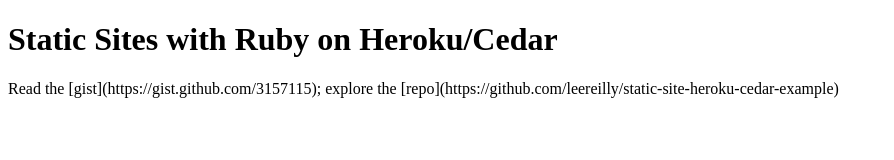
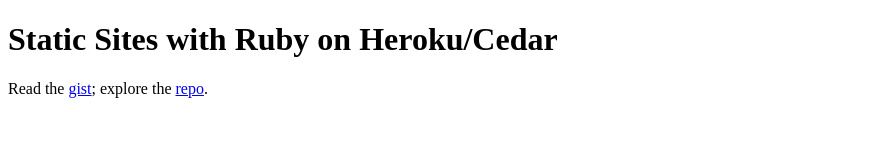
Before and after one commit to leereilly/static-site-heroku-cedar-example, a plain HTML site: page public/index.html in a window 1280 px wide. Shown: the whole page, without its empty margins (0-894 px from the left). Drawn offline with Linux system fonts and the light colour scheme.

Commit message:
Note to self: stop writing so much markdown

```diff
--- a/public/index.html
+++ b/public/index.html
@@ -6,6 +6,6 @@
 </head>
 <body>
   <h1>Static Sites with Ruby on Heroku/Cedar</h1>
-  <p>Read the [gist](https://gist.github.com/3157115); explore the [repo](https://github.com/leereilly/static-site-heroku-cedar-example)</p>
+  <p>Read the <a href="https://gist.github.com/3157115">gist</a>; explore the <a href="https://github.com/leereilly/static-site-heroku-cedar-example">repo</a>.</p>
 </body>
 </html>
```
